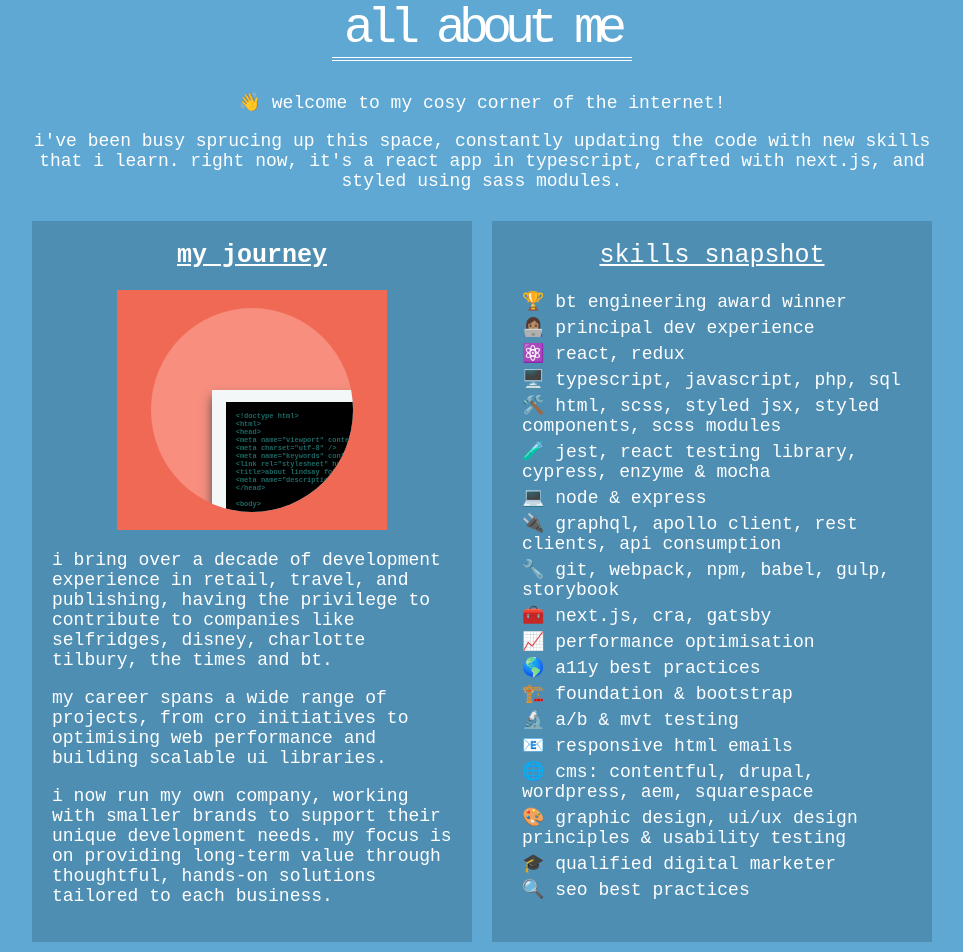
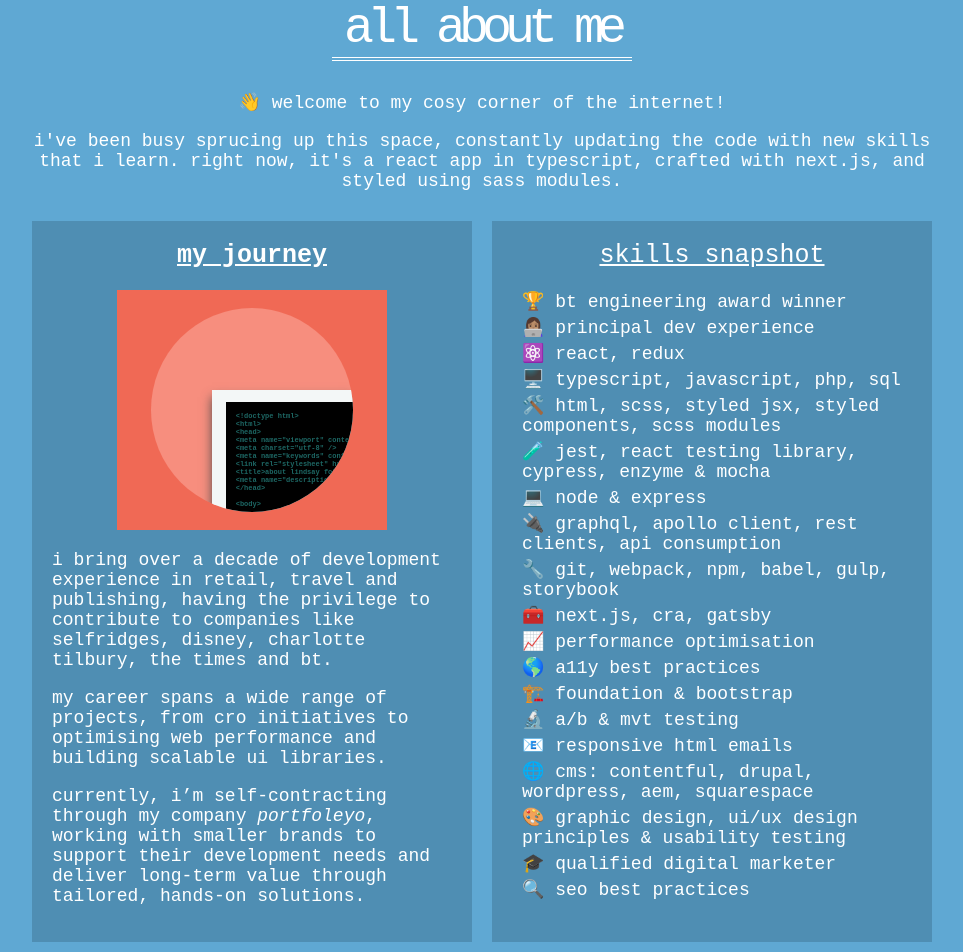
Before and after one commit to lindsayfoley/lindsayfoley, a Next.js app: page /about in a window 1280 px wide. Shown: the top 952 px of the page, without its empty margins (158-1121 px from the left). Built offline with nearby package versions, Linux system fonts and the light colour scheme; a web font is replaced by a local one.

Commit message:
adding company name to About

```diff
--- a/components/organisms/about-me/about-me.tsx
+++ b/components/organisms/about-me/about-me.tsx
@@ -22,7 +22,7 @@ const AboutMe: FC = () => (
           <h3>My Journey</h3>
           <Coding />
           <p>
-            I bring over a decade of development experience in retail, travel,
+            I bring over a decade of development experience in retail, travel
             and publishing, having the privilege to contribute to companies like
             Selfridges, Disney, Charlotte Tilbury, The Times and BT.
           </p>
@@ -31,10 +31,10 @@ const AboutMe: FC = () => (
             optimising web performance and building scalable UI libraries.
           </p>
           <p>
-            I now run my own company, working with smaller brands to support
-            their unique development needs. My focus is on providing long-term
-            value through thoughtful, hands-on solutions tailored to each
-            business.
+            Currently, I’m self-contracting through my company{" "}
+            <em>Portfoleyo</em>, working with smaller brands to support their
+            development needs and deliver long-term value through tailored,
+            hands-on solutions.
           </p>
         </div>
         <div>
```
